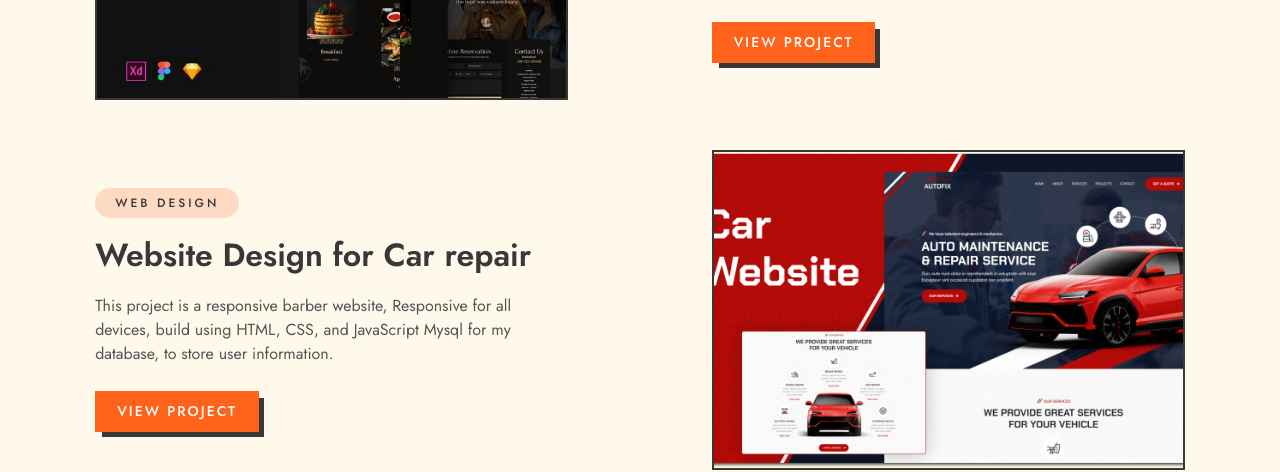
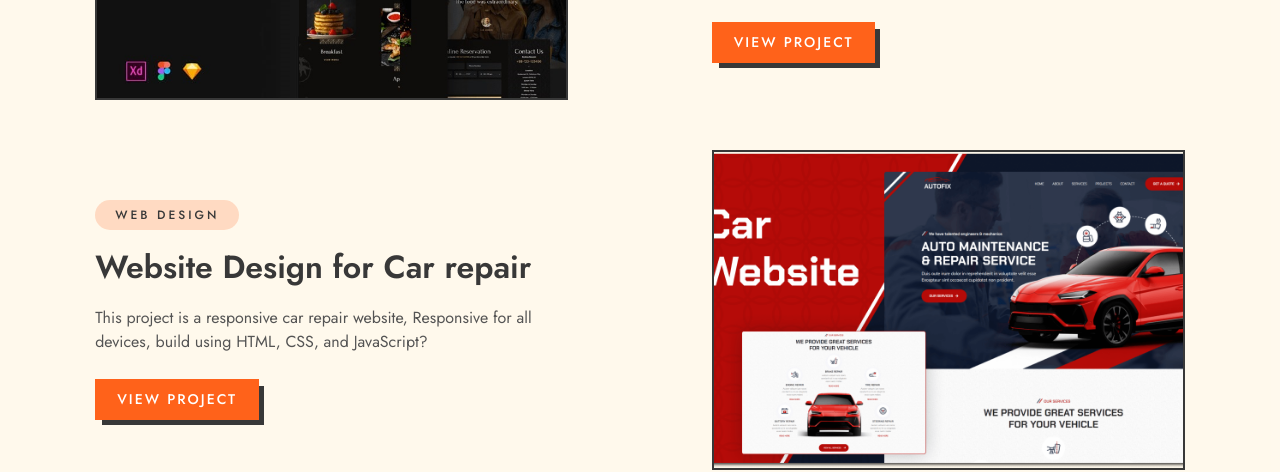
Before and after one commit to VolkodT/Portfolio, a plain HTML site: page portfolio.html in a window 1280 px wide. Shown: the part 499-971 px from the top of the page. Drawn offline with nearby package versions, Linux system fonts and the light colour scheme.

Commit message:
Update portfolio.html

```diff
--- a/portfolio.html
+++ b/portfolio.html
@@ -162,8 +162,8 @@
                   <h3 class="title-md">Website Design for Car repair </h3>
 
                   <p class="card-text">
-                    This project is a responsive barber website, Responsive for all devices, build using HTML, CSS, and JavaScript
-                     Mysql for my database, to store user information.
+                    This project is a responsive car repair website, Responsive for all devices, build using HTML, CSS, and JavaScript?
+
 
 
                   </p>
```
